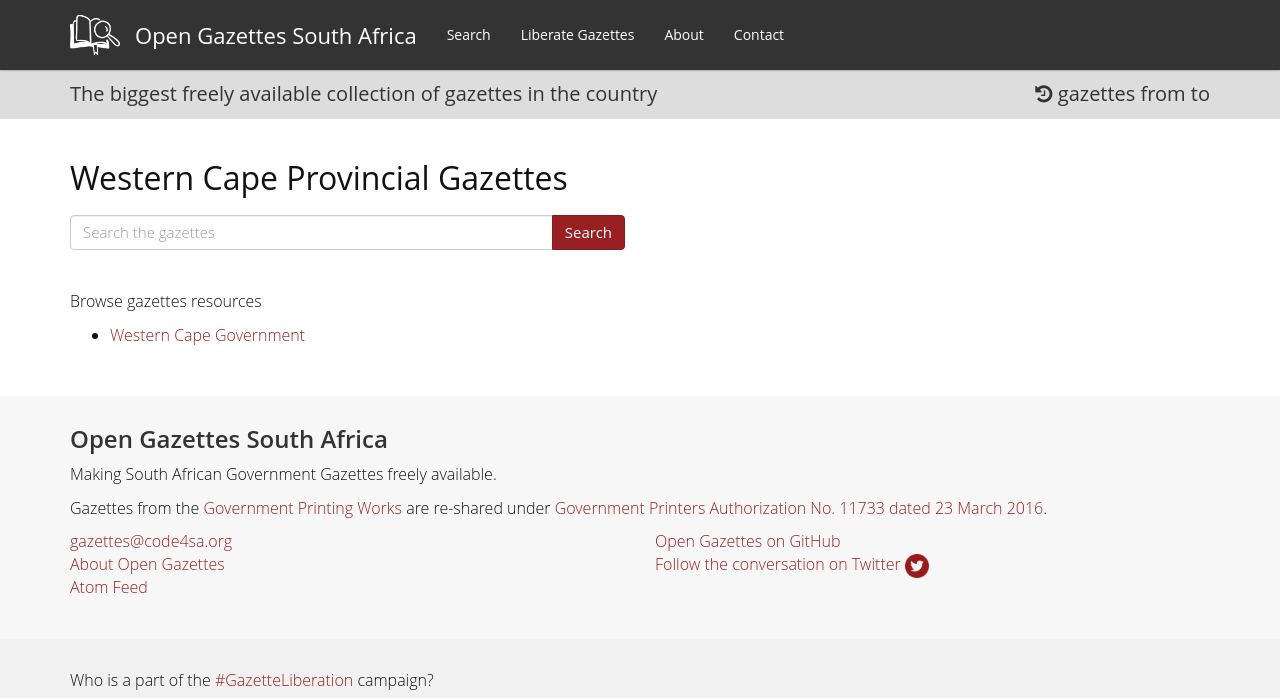
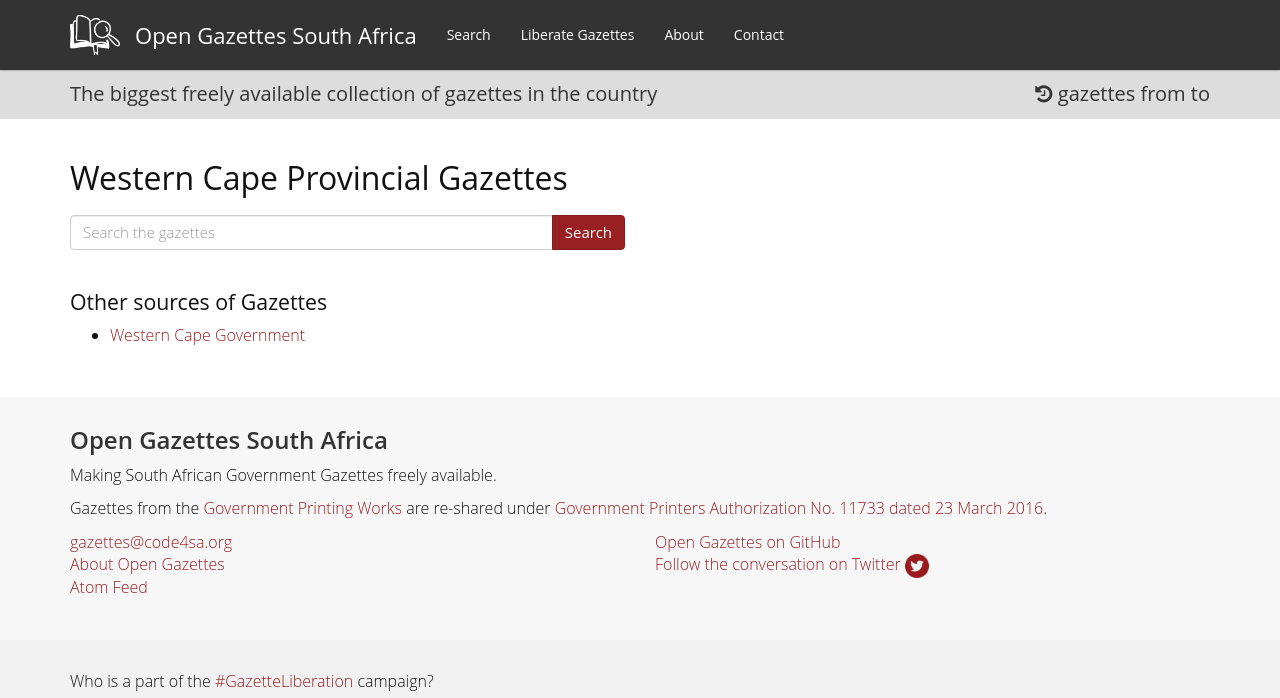
Before and after one commit to OpenUpSA/opengazettes, a Jekyll site: the page built from _gazettes/ZA-WC/index.md, in a window 1280 px wide, cut to the strip 0-698 px from the top of the page. Built offline with Jekyll 4.4.1, drawn with Linux system fonts in a browser that asks for light colours.

Commit message:
Update heading for resources

```diff
--- a/_layouts/jurisdiction.html
+++ b/_layouts/jurisdiction.html
@@ -30,7 +30,7 @@
 
     {% if page.resources != "none" %}
     <section class="resources">
-      <p>Browse gazettes resources</p>
+      <h4>Other sources of Gazettes</h4>
       <ul>
         {% for resources in page.resources %}
           <li>
```
